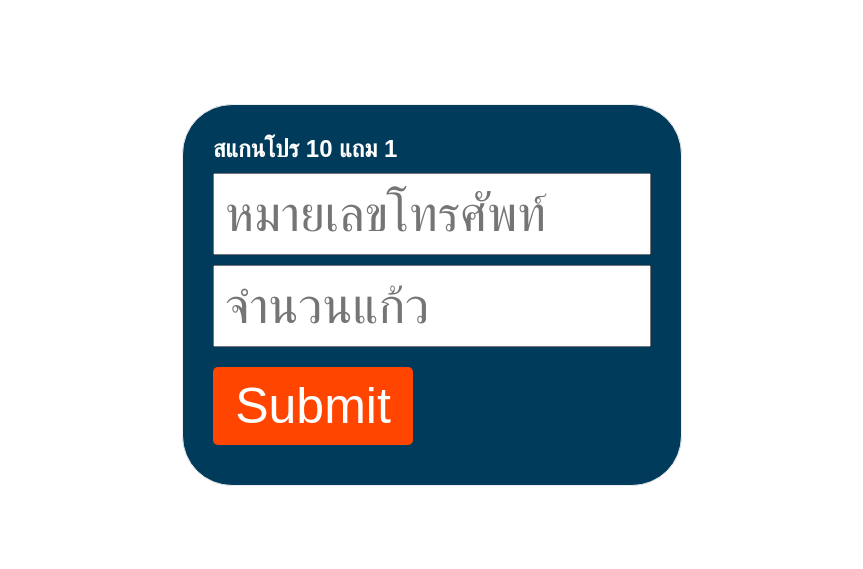
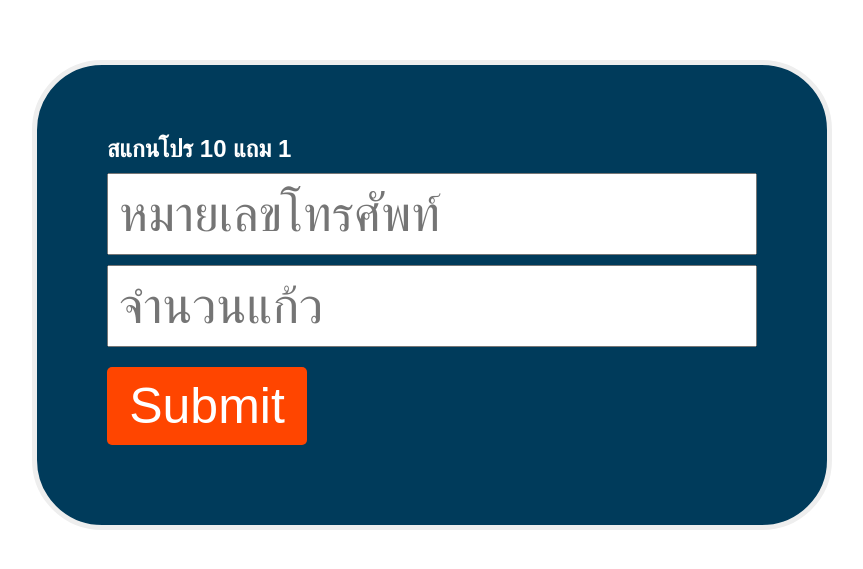
Before and after one commit to kanokkg/proqrcode, a plain HTML site: page index.html in a window 1280 px wide. Shown: the part 505-1074 px from the top of the page, without its empty margins (208-1071 px from the left). Drawn offline with Linux system fonts and the light colour scheme.

Commit message:
Update css.css

```diff
--- a/css.css
+++ b/css.css
@@ -12,10 +12,10 @@ body{
 	justify-content: center;
 }
 .container{
-	width: 500px;
-	padding: 30px;
-	border: 1px solid #eeeeee;
-	border-radius: 50px;
+	width: 800px;
+	padding: 70px;
+	border: 5px solid #eeeeee;
+	border-radius: 70px;
 	background-color: #003b5b;
 }
 h4{
```
